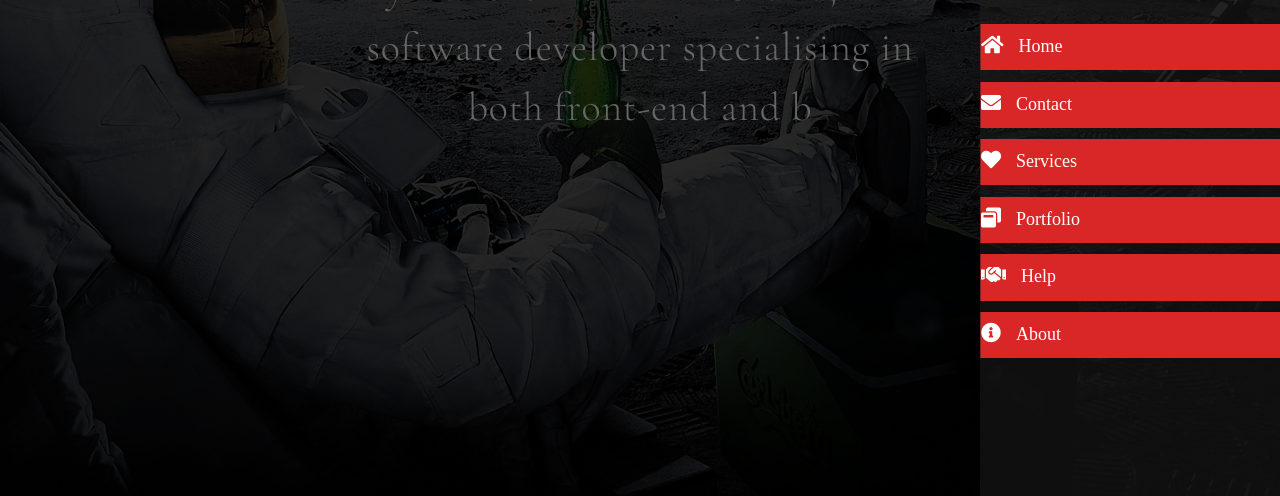
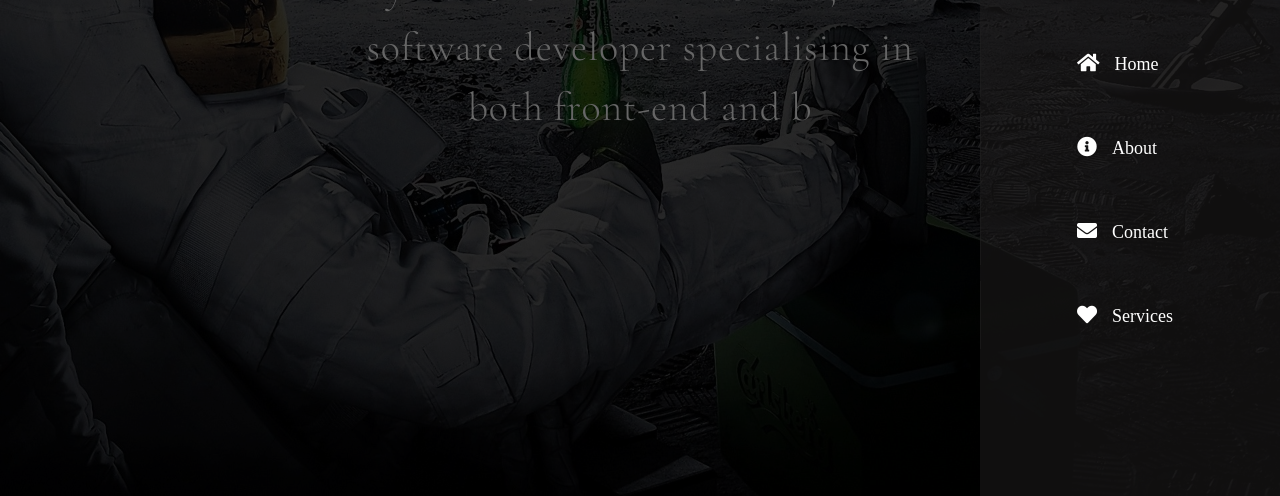
Before and after one commit to andreassenmarvin/Portfolio, a plain HTML site: page index.html in a window 1280 px wide. Both pictures are taken after a click on the element 1230 px from the left and 56 px from the top of the page. Shown: the part 304-800 px from the top of the page. Drawn offline with nearby package versions, Linux system fonts and the light colour scheme; files whose address does not match are found by name.

Commit message:
Add menu links

```diff
--- a/app.js
+++ b/app.js
@@ -7,6 +7,7 @@ var bar3 = document.querySelector(".bar-3");
 var explorebtn = document.querySelector(".explore-button");
 var spanAnimation = document.querySelector(".span");
 var children = spanAnimation.childNodes;
+var index = document.getElementById("index");
 
 
 var i = 0;
@@ -53,18 +54,16 @@ function typing() {
         introHead.innerHTML += intro.charAt(i);
         i++;
         setTimeout(typing, speed);
-    }
-
-    else if (i = intro.length) {
+    } else if (i = intro.length) {
         explorebtn.style.display = "inline-block";
         $(explorebtn).fadeIn();
     }
 }
 
 function spanRemove() {
-        spanAnimation.classList.add("span-hover");
+    spanAnimation.classList.add("span-hover");
 }
 
 function spanAppend() {
-        spanAnimation.classList.remove("span-hover");
+    spanAnimation.classList.remove("span-hover");
 }
--- a/css/style.css
+++ b/css/style.css
@@ -110,12 +110,15 @@ body {
 
 .myMenuDiv>li>a {
     display: block;
-    background-color: #d92626;
     color: white;
     border-left: 1px solid rgba(32, 31, 31, 0.5);
     transition: .6s;
-    margin: .7rem 0px;
-    padding: .7rem 0px;
+    margin: 1rem 0px;
+    padding: 1.5rem 0px 1.5rem 6rem;
+}
+
+.myMenuDiv>li>a:active {
+    background-color: #d92626;
 }
 
 .myMenuDiv>li>a:hover {
@@ -124,8 +127,9 @@ body {
 }
 
 .myFa {
+    display: flex;
+    align-items: center;
     font-size: 20px;
-    color: white;
 }
 
 .menuText {
--- a/index.html
+++ b/index.html
@@ -27,7 +27,7 @@
         <ul class="myMenuDiv">
 
             <li>
-                <a href="#">
+                <a href="index.html" id="index">
                     <div><i class="fa myFa  fa-home" aria-hidden="true"><span class="menuText">Home</span></i>
                     </div>
 
@@ -35,35 +35,20 @@
             </li>
             <li>
                 <a href="#">
-                    <div><i class="fa myFa fa-envelope" aria-hidden="true"><span
-                                class="menuText">Contact</span></i>
+                    <div><i class="fas myFa fa-info-circle"><span class="menuText">About</span></i>
+                    </div>
+                </a>
+            </li>
+            <li>
+                <a href="#">
+                    <div><i class="fa myFa fa-envelope" aria-hidden="true"><span class="menuText">Contact</span></i>
                     </div>
 
                 </a>
             </li>
             <li>
                 <a href="#">
-                    <div> <i class="fa myFa fa-heart" aria-hidden="true"><span
-                                class="menuText">Services</span></i>
-                    </div>
-                </a>
-            </li>
-            <li>
-                <a href="#">
-                    <div><i class="fa myFa fa-window-restore" aria-hidden="true"><span
-                                class="menuText">Portfolio</span></i>
-                    </div>
-                </a>
-            </li>
-            <li>
-                <a href="#">
-                    <div><i class="fas myFa fa-handshake"><span class="menuText">Help</span></i></div>
-
-                </a>
-            </li>
-            <li>
-                <a href="#">
-                    <div><i class="fas myFa fa-info-circle"><span class="menuText">About</span></i>
+                    <div> <i class="fa myFa fa-heart" aria-hidden="true"><span class="menuText">Services</span></i>
                     </div>
                 </a>
             </li>
```
